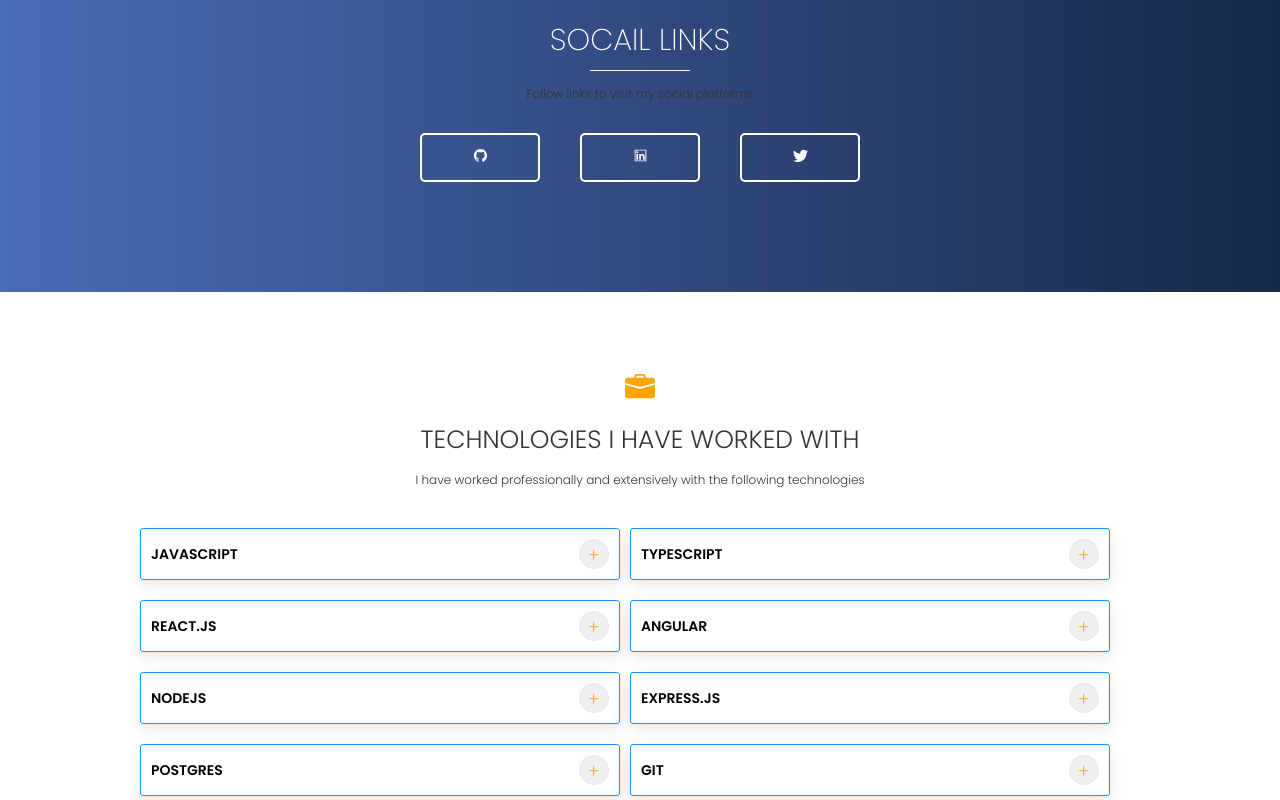
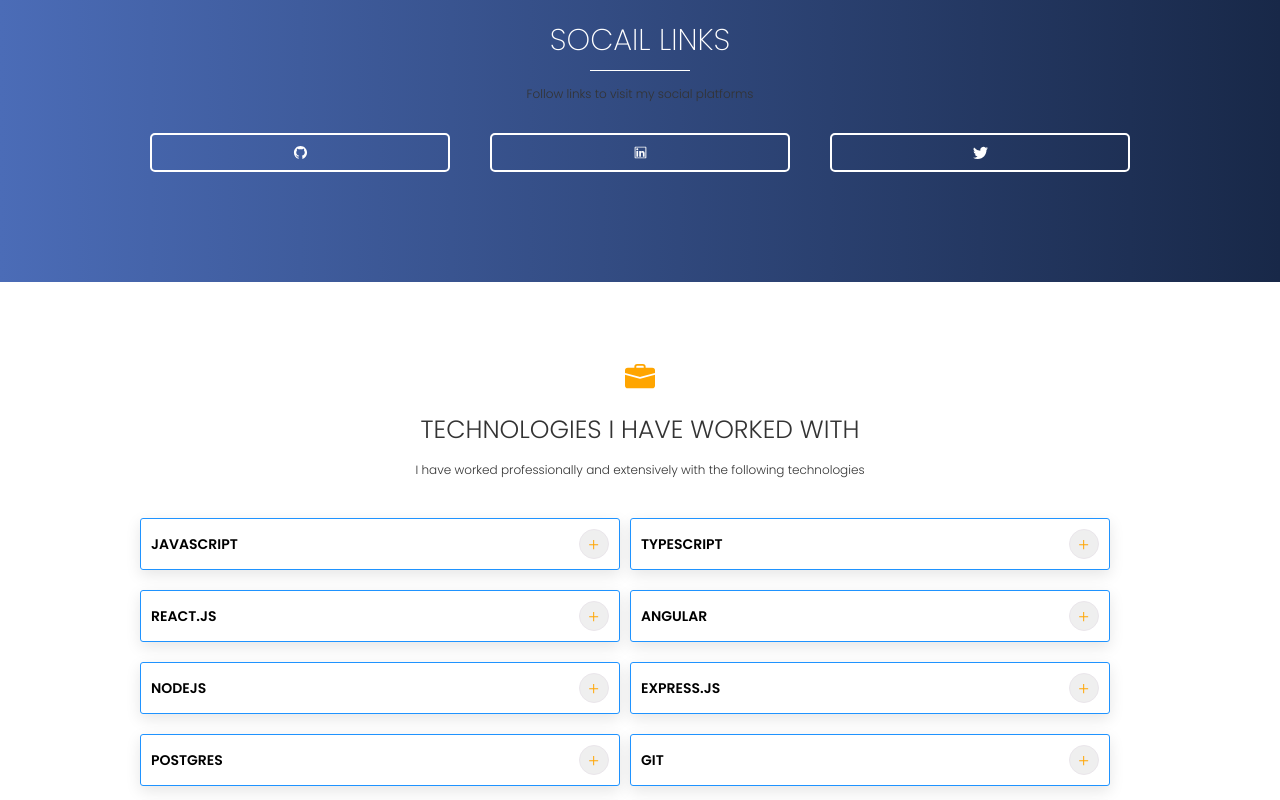
Before and after one commit to omerenma/my-website, a React (Create React App) app: page / in a window 1280 px wide. Shown: the part 1820-2620 px from the top of the page. Built offline with nearby package versions, Linux system fonts and the light colour scheme.

Commit message:
added learnings

```diff
--- a/src/components/projects/project.css
+++ b/src/components/projects/project.css
@@ -25,11 +25,13 @@ height: 1px;
 background: var(--color-white);
 transform: translateX(-50%);
  }
- .social-icon{
+ .social-icon a{
     display: flex;
     justify-content: center;
     align-items: center;
     margin:2rem;
+    min-width: 300px;
+
  }
  .social a {
     margin: 1rem 2rem;
```
